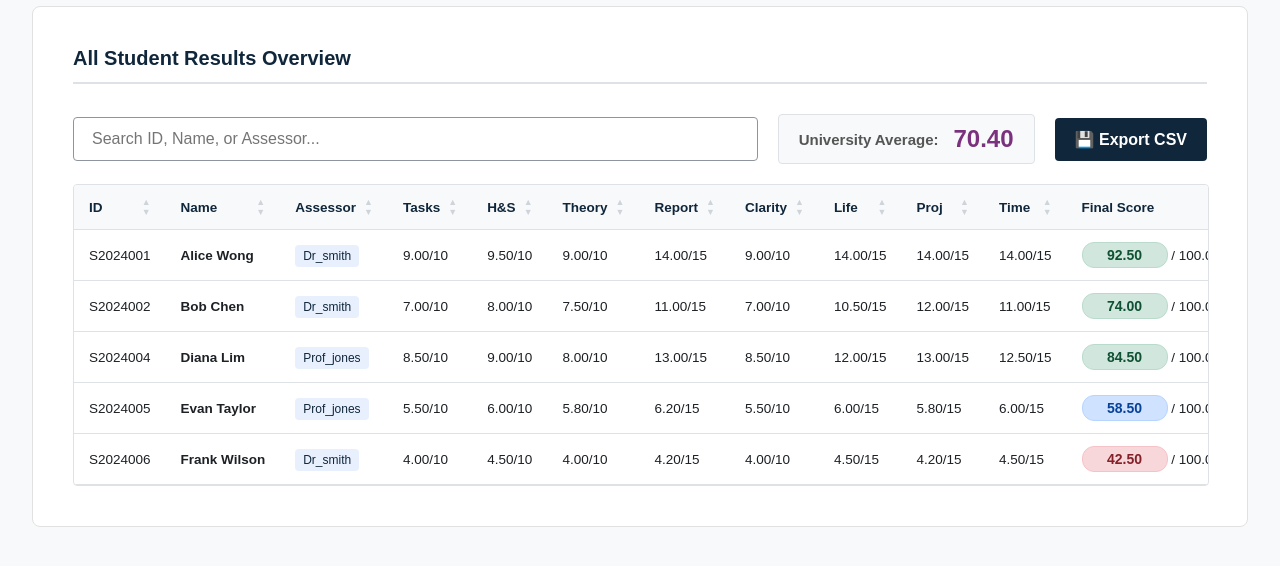
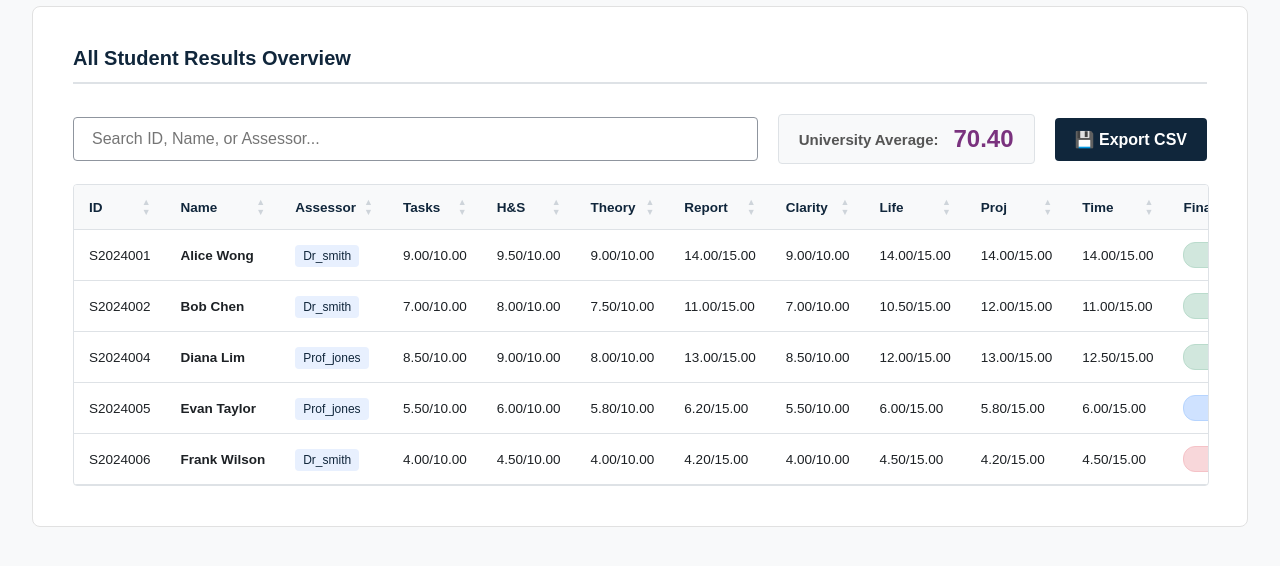
Before and after one commit to Chikachi00/Database-CW-Group10, a PHP site: page /Admin/view_all_results.php in a window 1280 px wide. Shown: the part 158-724 px from the top of the page. Run offline with PHP 8.4, Linux system fonts and the light colour scheme; a user stored in the database is signed in; data comes from the database, SQL or seed files in the repository.

Commit message:
view_result

```diff
--- a/Admin/view_all_results.php
+++ b/Admin/view_all_results.php
@@ -167,14 +167,14 @@ function getScoreBadgeClass($score) {
                                     <td><?= htmlspecialchars($row['student_id']) ?></td>
                                     <td><strong><?= htmlspecialchars($row['student_name']) ?></strong></td>
                                     <td><span style="background-color:#e8f0fe; padding:4px 8px; border-radius:4px; font-size:12px; color:#10263b;"><?= htmlspecialchars($row['assessor_name']) ?></span></td>
-                                    <td><?= number_format($row['task_score'], 2) ?>/10</td>
-                                    <td><?= number_format($row['health_safety_score'], 2) ?>/10</td>
-                                    <td><?= number_format($row['connectivity_score'], 2) ?>/10</td>
-                                    <td><?= number_format($row['report_score'], 2) ?>/15</td>
-                                    <td><?= number_format($row['clarity_score'], 2) ?>/10</td>
-                                    <td><?= number_format($row['lifelong_score'], 2) ?>/15</td>
-                                    <td><?= number_format($row['project_mgmt_score'], 2) ?>/15</td>
-                                    <td><?= number_format($row['time_mgmt_score'], 2) ?>/15</td>
+                                    <td><?= number_format($row['task_score'], 2) ?>/10.00</td>
+                                    <td><?= number_format($row['health_safety_score'], 2) ?>/10.00</td>
+                                    <td><?= number_format($row['connectivity_score'], 2) ?>/10.00</td>
+                                    <td><?= number_format($row['report_score'], 2) ?>/15.00</td>
+                                    <td><?= number_format($row['clarity_score'], 2) ?>/10.00</td>
+                                    <td><?= number_format($row['lifelong_score'], 2) ?>/15.00</td>
+                                    <td><?= number_format($row['project_mgmt_score'], 2) ?>/15.00</td>
+                                    <td><?= number_format($row['time_mgmt_score'], 2) ?>/15.00</td>
                                     <td><span class="score-badge <?= getScoreBadgeClass($row['total_score']) ?>"><?= number_format($row['total_score'], 2) ?></span> / 100.00</td>
                                 </tr>
                             <?php endforeach; ?>
@@ -280,14 +280,14 @@ function getScoreBadgeClass($score) {
                 else if (totalScore >= 50) totalEl.classList.add('score-pass');
                 else totalEl.classList.add('score-fail');
 
-                document.getElementById('detTask').innerText = parseFloat(this.getAttribute('data-task')).toFixed(2) + '/10';
-                document.getElementById('detHealth').innerText = parseFloat(this.getAttribute('data-health')).toFixed(2) + '/10';
-                document.getElementById('detConn').innerText = parseFloat(this.getAttribute('data-conn')).toFixed(2) + '/10';
-                document.getElementById('detReport').innerText = parseFloat(this.getAttribute('data-report')).toFixed(2) + '/15';
-                document.getElementById('detClarity').innerText = parseFloat(this.getAttribute('data-clarity')).toFixed(2) + '/10';
-                document.getElementById('detLife').innerText = parseFloat(this.getAttribute('data-life')).toFixed(2) + '/15';
-                document.getElementById('detProj').innerText = parseFloat(this.getAttribute('data-proj')).toFixed(2) + '/15';
-                document.getElementById('detTime').innerText = parseFloat(this.getAttribute('data-time')).toFixed(2) + '/15';
+                document.getElementById('detTask').innerText = parseFloat(this.getAttribute('data-task')).toFixed(2) + '/10.00';
+                document.getElementById('detHealth').innerText = parseFloat(this.getAttribute('data-health')).toFixed(2) + '/10.00';
+                document.getElementById('detConn').innerText = parseFloat(this.getAttribute('data-conn')).toFixed(2) + '/10.00';
+                document.getElementById('detReport').innerText = parseFloat(this.getAttribute('data-report')).toFixed(2) + '/15.00';
+                document.getElementById('detClarity').innerText = parseFloat(this.getAttribute('data-clarity')).toFixed(2) + '/10.00';
+                document.getElementById('detLife').innerText = parseFloat(this.getAttribute('data-life')).toFixed(2) + '/15.00';
+                document.getElementById('detProj').innerText = parseFloat(this.getAttribute('data-proj')).toFixed(2) + '/15.00';
+                document.getElementById('detTime').innerText = parseFloat(this.getAttribute('data-time')).toFixed(2) + '/15.00';
 
                 document.getElementById('detailComments').innerText = this.getAttribute('data-comments');
 
```
